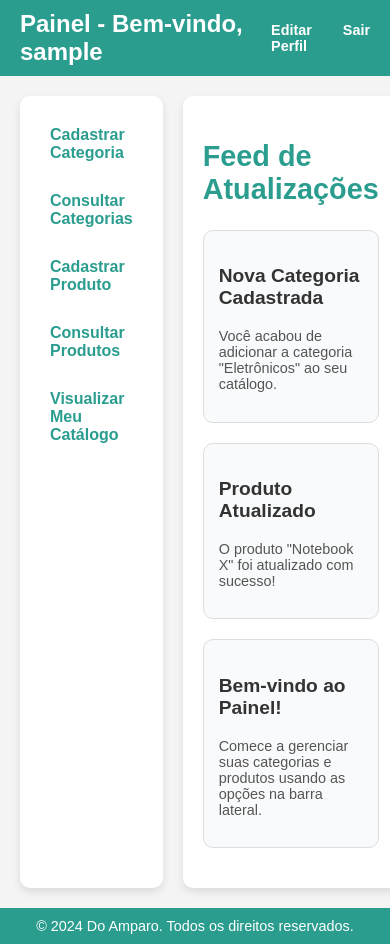
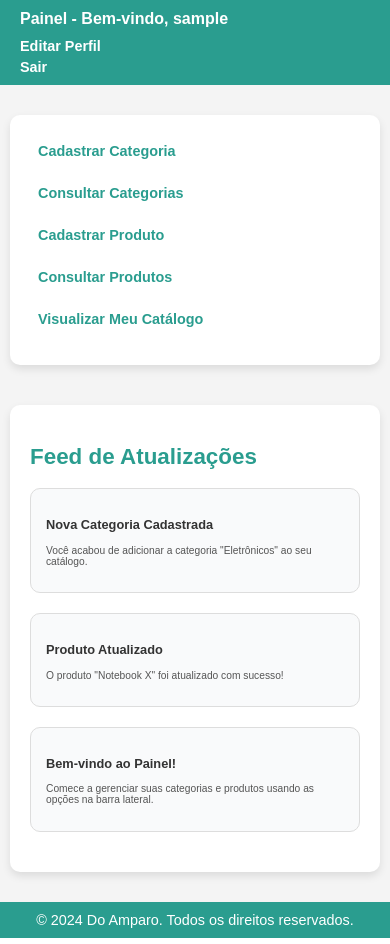
Before and after one commit to sv1801198/doamparo, a FastAPI app: template templates/painel.html in a window 390 px wide. Run offline with FastAPI, Linux system fonts and the light colour scheme; the template is opened without the code that fills it: most values are stand-ins (such as "Sample title", 1, 10 or a date in 2020).

Commit message:
Produção

```diff
--- a/templates/painel.html
+++ b/templates/painel.html
@@ -25,12 +25,13 @@
 
         header h1 {
             margin: 0;
-            font-size: 1.5em;
+            font-size: 1.2em;
+            word-break: break-word;
         }
 
         .header-buttons {
             display: flex;
-            gap: 15px;
+            gap: 10px;
         }
 
         .header-buttons a {
@@ -124,6 +125,62 @@
             margin: 0;
             font-size: 0.9em;
         }
+
+        /* Responsividade */
+        @media (max-width: 768px) {
+            .container {
+                flex-direction: column;
+                padding: 10px;
+            }
+
+            .sidebar {
+                margin-bottom: 20px;
+            }
+
+            header h1 {
+                font-size: 1em;
+            }
+
+            .header-buttons {
+                flex-direction: column;
+                gap: 5px;
+            }
+
+            .main-content h2 {
+                font-size: 1.4em;
+            }
+
+            .feed-card {
+                font-size: 0.8em;
+            }
+        }
+
+        @media (max-width: 480px) {
+            header {
+                flex-direction: column;
+                align-items: flex-start;
+                gap: 10px;
+            }
+
+            .header-buttons {
+                width: 100%;
+                display: flex;
+                justify-content: space-between;
+            }
+
+            .sidebar ul li a {
+                font-size: 0.9em;
+                padding: 8px;
+            }
+
+            .feed-card h3 {
+                font-size: 1em;
+            }
+
+            .feed-card p {
+                font-size: 0.8em;
+            }
+        }
     </style>
 </head>
 <body>
```
